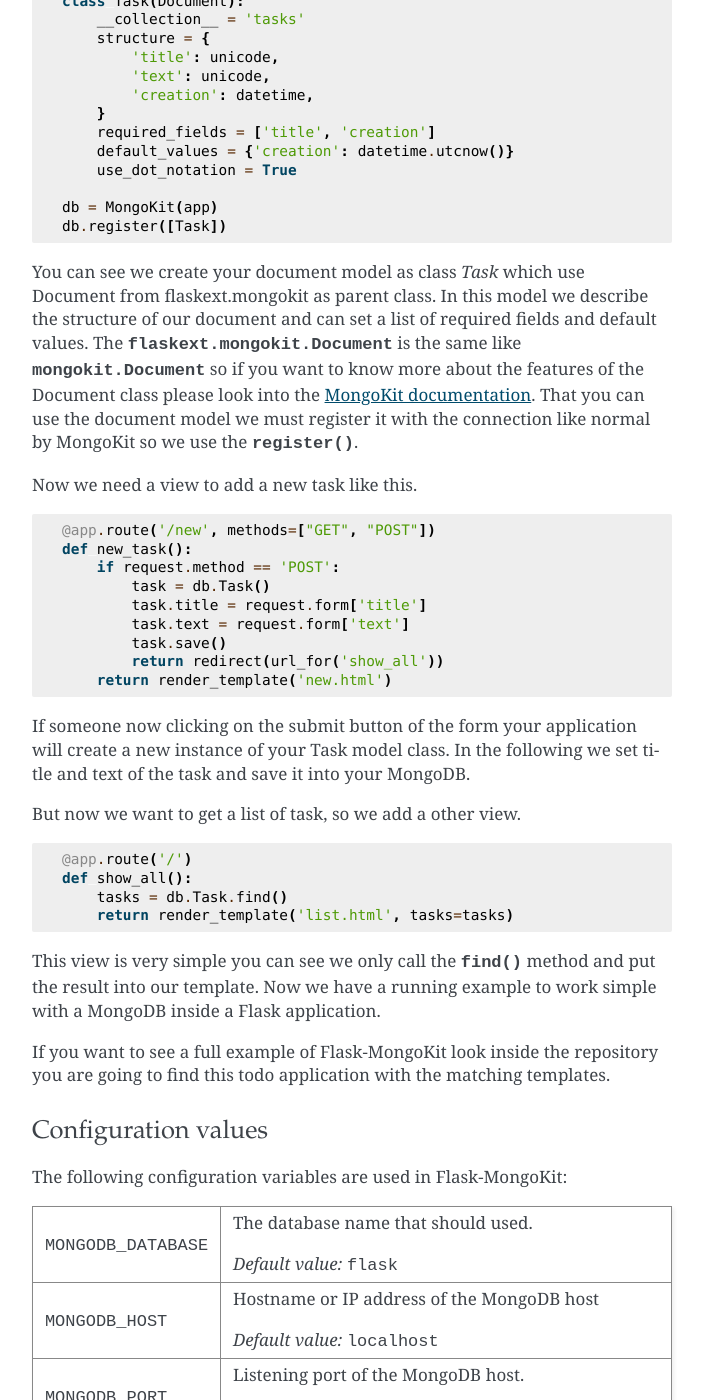
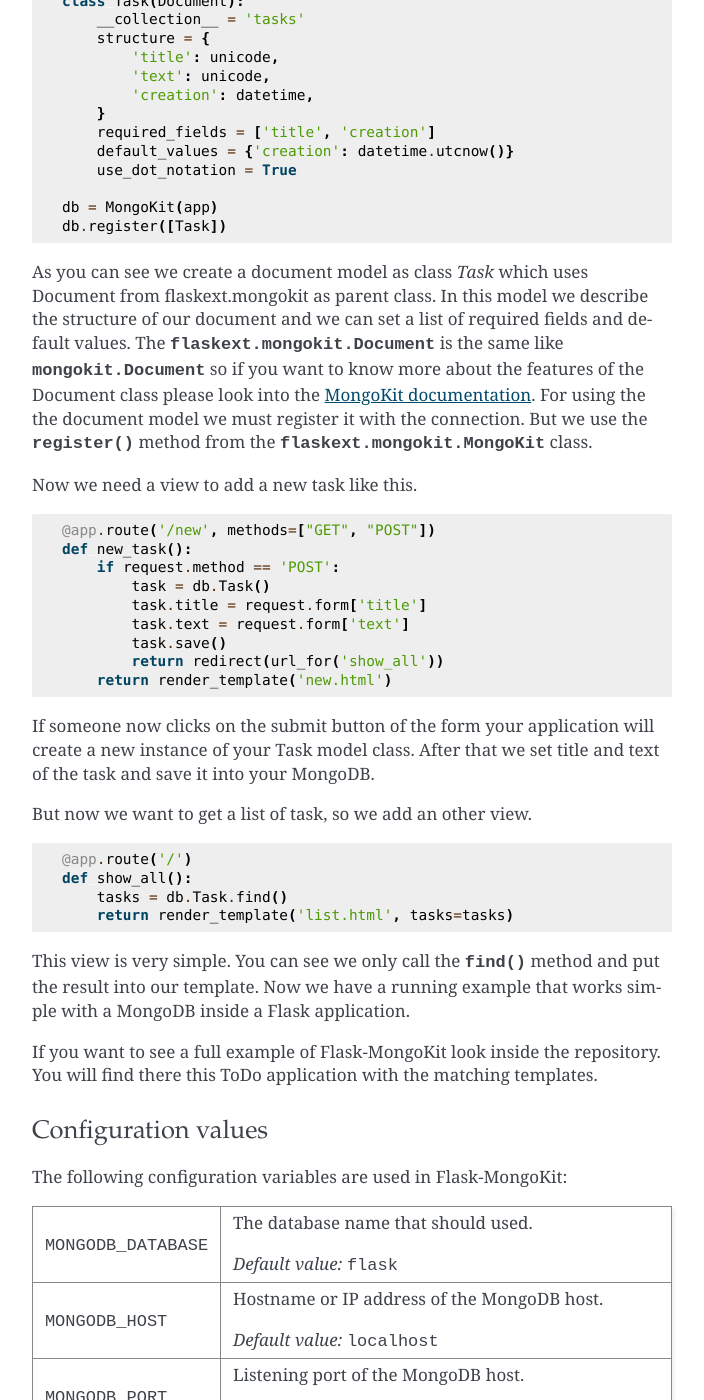
Before and after one commit to jarus/flask-mongokit, a Sphinx documentation site: the page built from docs/index.rst, in a window 1280 px wide and 1400 px high, scrolled down 943 px. Shown: the whole window, without its empty margins (288-992 px from the left). Built offline with Sphinx 7.4.7, drawn with Linux system fonts in a browser that asks for light colours; some of the changed text lies outside the part shown.

Commit message:
Some corrections by documentation and description

```diff
--- a/docs/index.rst
+++ b/docs/index.rst
@@ -59,7 +59,7 @@ It is very simple to use MongoKit in your Flask application. Lets create a simpl
     db = MongoKit(app)
     db.register([Task])
 
-You can see we create your document model as class *Task* which use Document from flaskext.mongokit as parent class. In this model we describe the structure of our document and can set a list of required fields and default values. The :class:`flaskext.mongokit.Document` is the same like :class:`mongokit.Document` so if you want to know more about the features of the Document class please look into the `MongoKit documentation`_. That you can use the document model we must register it with the connection like normal by MongoKit so we use the :meth:`~flaskext.mongokit.MongoKit.register`.
+As you can see we create a document model as class *Task* which uses Document from flaskext.mongokit as parent class. In this model we describe the structure of our document and we can set a list of required fields and default values. The :class:`flaskext.mongokit.Document` is the same like :class:`mongokit.Document` so if you want to know more about the features of the Document class please look into the `MongoKit documentation`_. For using the the document model we must register it with the connection. But we use the :meth:`~flaskext.mongokit.MongoKit.register` method from the :class:`flaskext.mongokit.MongoKit` class.
 
 Now we need a view to add a new task like this.
 
@@ -75,9 +75,9 @@ Now we need a view to add a new task like this.
             return redirect(url_for('show_all'))
         return render_template('new.html')
 
-If someone now clicking on the submit button of the form your application will create a new instance of your Task model class. In the following we set title and text of the task and save it into your MongoDB.
+If someone now clicks on the submit button of the form your application will create a new instance of your Task model class. After that we set title and text of the task and save it into your MongoDB.
 
-But now we want to get a list of task, so we add a other view.
+But now we want to get a list of task, so we add an other view.
 
 .. code-block:: python
 
@@ -86,9 +86,9 @@ But now we want to get a list of task, so we add a other view.
         tasks = db.Task.find()
         return render_template('list.html', tasks=tasks)
 
-This view is very simple you can see we only call the :meth:`find` method and put the result into our template. Now we have a running example to work simple with a MongoDB inside a Flask application.
+This view is very simple. You can see we only call the :meth:`find` method and put the result into our template. Now we have a running example that works simple with a MongoDB inside a Flask application.
 
-If you want to see a full example of Flask-MongoKit look inside the repository you are going to find this todo application with the matching templates.
+If you want to see a full example of Flask-MongoKit look inside the repository. You will find there this ToDo application with the matching templates.
 
 .. _MongoKit documentation: http://namlook.github.com/mongokit/descriptors.html
 
@@ -103,14 +103,14 @@ The following configuration variables are used in Flask-MongoKit:
 ``MONGODB_DATABASE``            The database name that should used.
 
                                 *Default value:* ``flask``
-``MONGODB_HOST``                Hostname or IP address of the MongoDB host
+``MONGODB_HOST``                Hostname or IP address of the MongoDB host.
 
                                 *Default value:* ``localhost``
 ``MONGODB_PORT``                Listening port of the MongoDB host.
 
                                 *Default value:* ``27017``
-``MONGODB_USERNAME``            If you need authentication than can you set
-                                your username.
+``MONGODB_USERNAME``            If you need authentication than you can set
+                                there your username.
 
                                 *Default value:* ``None``
 ``MONGODB_PASSWORD``            Password for authentication.
```
Also changed, not shown: other parts of docs/index.rst (+5 -5 lines), setup.py (+3 -2 lines), 1 other file.
